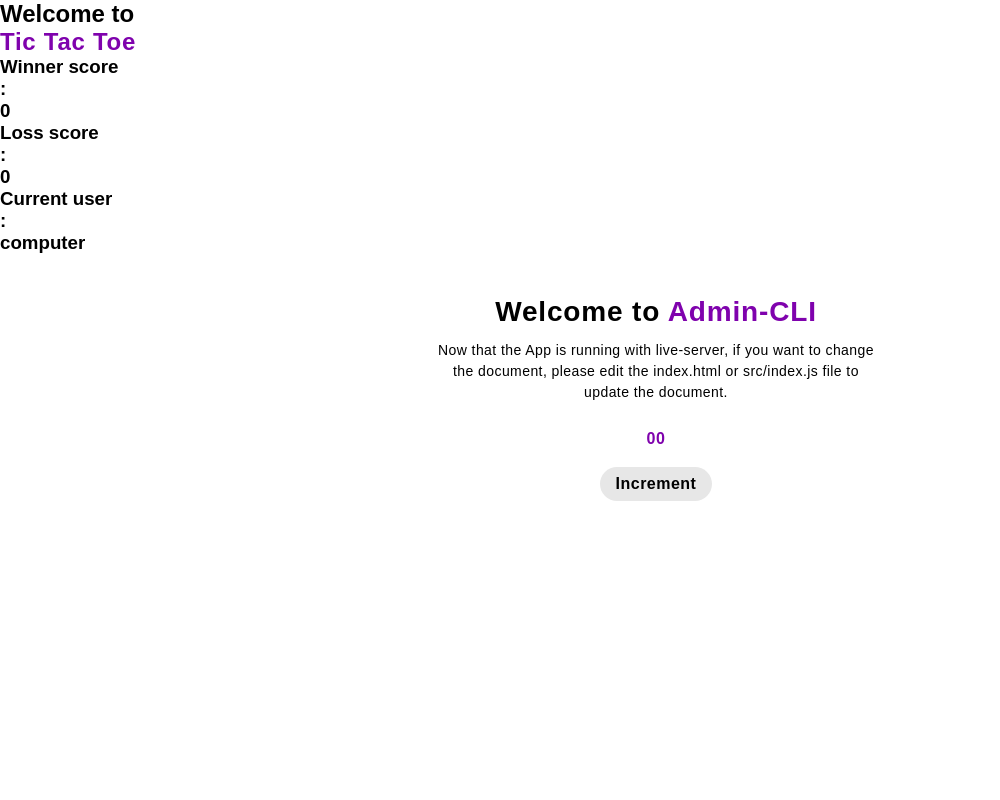
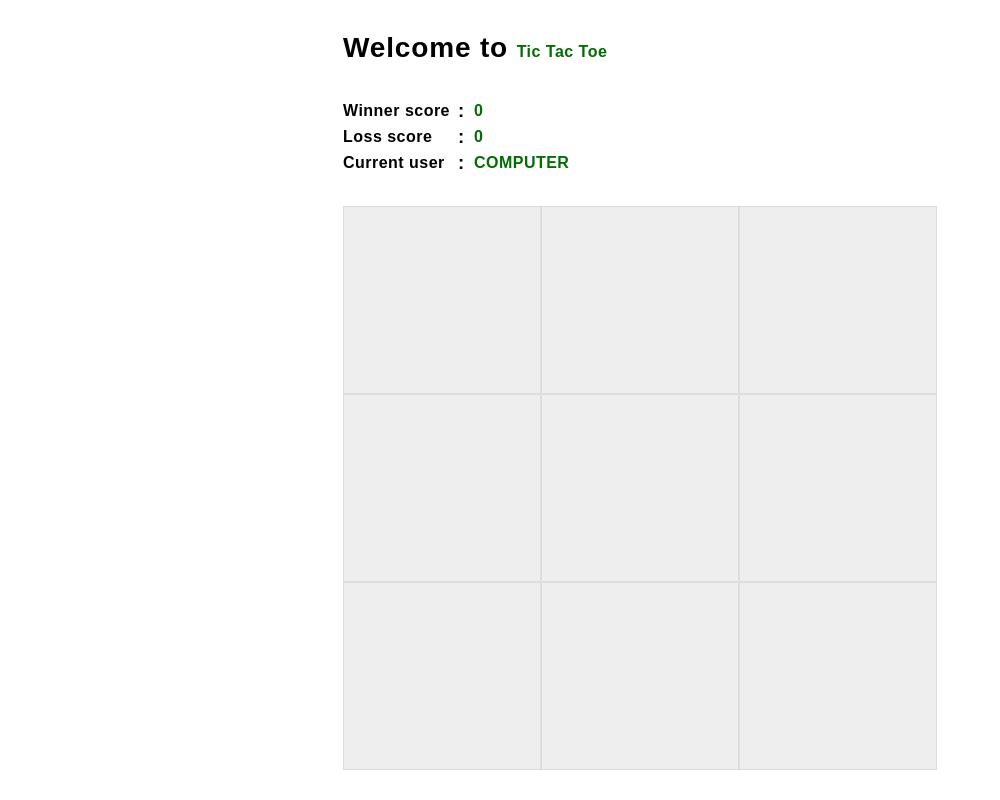
Before and after one commit to shaileshpandit141/js-tic-tac-toe, a plain HTML site: page index.html in a window 1280 px wide. Shown: the top 800 px of the page, without its empty margins (0-1000 px from the left). Drawn offline with Linux system fonts and the light colour scheme.

Commit message:
Apply styles for tic tac toe.

```diff
--- a/css/style.css
+++ b/css/style.css
@@ -37,12 +37,13 @@
 body {
     display: grid;
     background-color: var(--background-color);
-    grid-template-columns: repeat(12, 1fr);
+    grid-template-columns: 30px repeat(10, 1fr) 30px;
     height: fit-content;
     width: 100%;
     position: relative;
     overflow: hidden;
     overflow-y: auto;
+    user-select: none;
 }
 
 /* Protect Link OverFlow during Click.  */
@@ -53,3 +54,116 @@ body {
 }
 
 /* Write your style here.-------------- */
+.main-grid-container {
+    grid-column: 2/-2;
+    height: 100vh;
+    display: grid;
+    grid-template-rows: auto 1fr;
+}
+
+
+.about-tic-tac-toe-container {
+    display: flex;
+    flex-direction: column;
+    align-items: center;
+    justify-content: center;
+}
+
+
+.about-tic-tac-toe-container .about-center {
+    width: 100%;
+    max-width: calc(100vh - 206px);
+    display: flex;
+    flex-direction: column;
+    row-gap: 4px;
+}
+
+
+.about-center h2 {
+    font-size: 28px;
+    letter-spacing: 0.03em;
+    margin-block: 32px;
+}
+
+
+.about-center h2 span {
+    text-wrap: nowrap;
+    color: #006e00;
+    font-size: 16px;
+    letter-spacing: 0.03em;
+}
+
+
+.about-center .scores-container {
+    display: grid;
+    grid-template-columns: auto 8px 1fr;
+    column-gap: 8px;
+    row-gap: 4px;
+    margin-bottom: 32px;
+    align-items: center;
+    justify-content: center;
+}
+
+
+.scores-container :is(.winner-score, .loss-score, .current-user) {
+    font-size: 16px;
+    letter-spacing: 0.03em;
+}
+
+
+.scores-container :is(.winner-score-number, .loss-score-number, .current-user-state) {
+    text-transform: uppercase;
+    font-size: 16px;
+    letter-spacing: 0.03em;
+    color: #006e00;
+}
+
+
+.tic-tac-toe-container {
+    display: flex;
+    align-items: flex-end;
+    justify-content: center;
+    padding-bottom: 30px;
+}
+
+
+.tic-tac-toe-wrapper {
+    height: 100%;
+    max-height: calc(100vw - 60px);
+    width: 100%;
+    display: flex;
+    align-items: center;
+    justify-content: center;
+}
+
+
+.tic-tac-toe-wrapper .tic-tac-toe-center {
+    background-color: #eee;
+    height: 100%;
+    width: 100%;
+    max-width: calc(100vh - 206px);
+    display: grid;
+    grid-template-columns: repeat(3, 1fr);
+    grid-template-rows: repeat(3, 1fr);
+    place-content: center;
+}
+
+
+.tic-tac-toe-center .block {
+    height: 100%;
+    width: 100%;
+    border: 1px solid #ddd;
+    display: flex;
+    align-items: center;
+    justify-content: center;
+    transition: background-color 0.3s ease-in-out;
+    font-size: 28px;
+    font-weight: 600;
+    color: #006e00;
+}
+
+
+.tic-tac-toe-center .block:hover {
+    background-color: #ddd;
+    cursor: pointer;
+}
```
